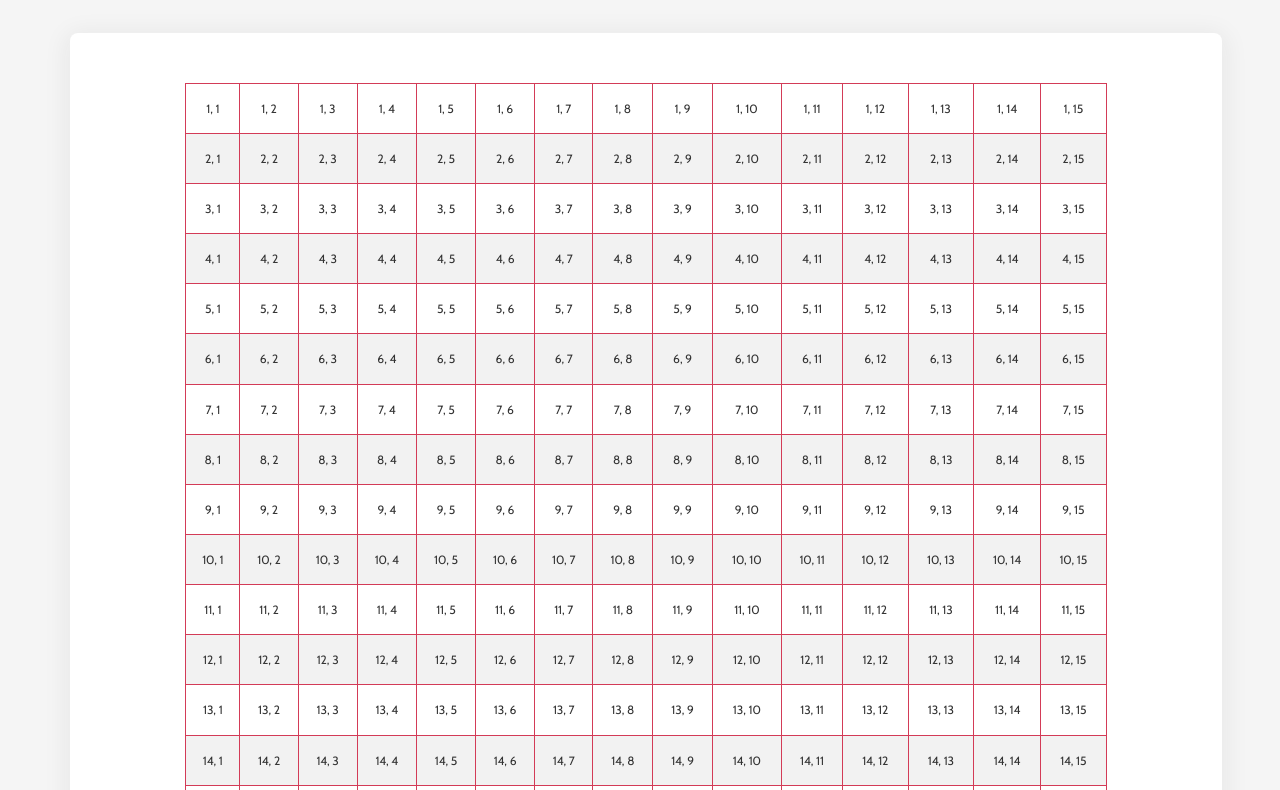
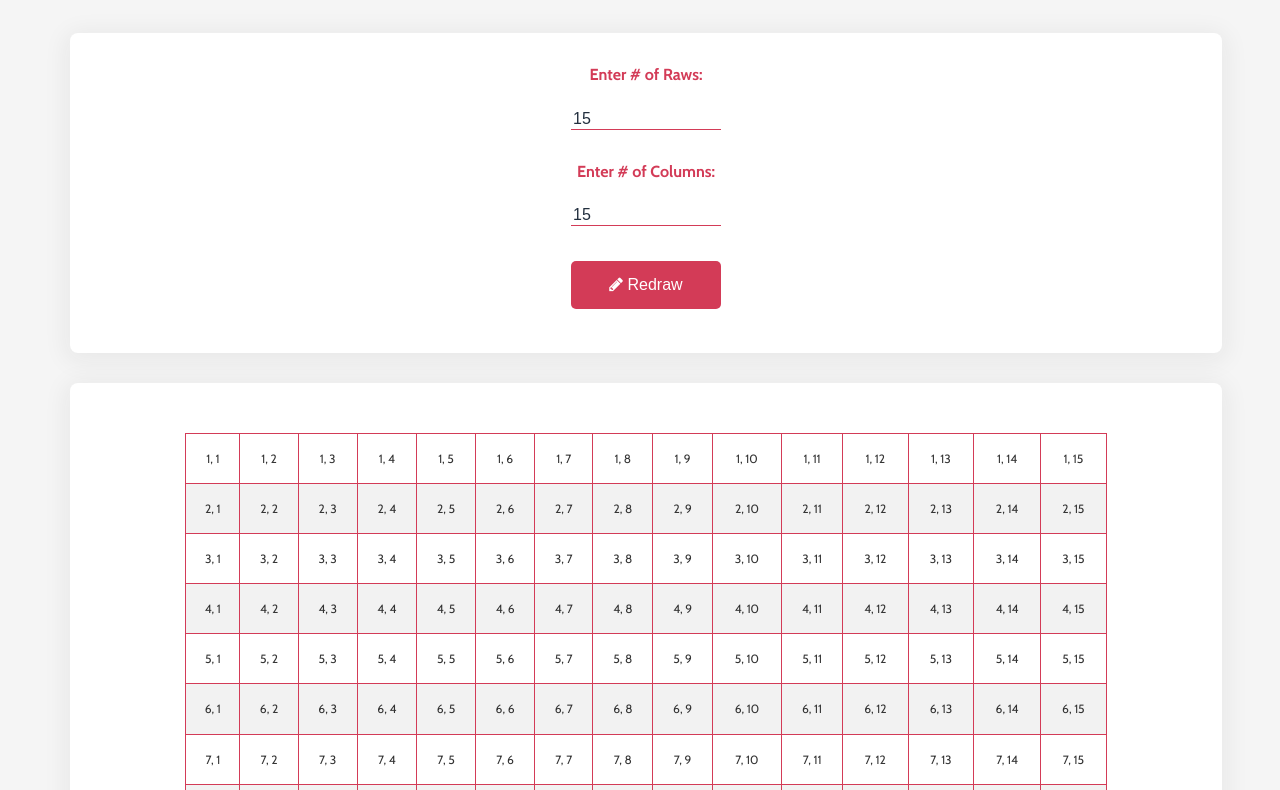
Before and after one commit to ferdowsirumi/dynamic-table, a plain HTML site: page assignment2.html in a window 1280 px wide. Shown: the part 240-1030 px from the top of the page. Drawn offline with nearby package versions, Linux system fonts and the light colour scheme.

Commit message:
added form

```diff
--- a/assignment2.html
+++ b/assignment2.html
@@ -38,6 +38,7 @@
           </div>
           <input type="checkbox" id="nav-check">
           <div class="nav-links" id="navbar">
+            <a href="#redrawTable">Draw Table</a>
             <!-- <a href="#produccts">Products</a>
           <a href="#product-details">Product Details</a>
           <a href="#specs">Specs</a>
@@ -57,16 +58,38 @@
       <div class="section-tittle">
         <h2>Generate Table</h2>
       </div>
+      <div class="main-services anim" id="redrawTable">
+        <div style="width:400px; margin:auto;">
+          <form id="redrawForm" onsubmit="return false;">
+            <p class="labelText" for="tableRaw">Enter # of Raws:</p>
+            <input type="number" min=1 max=500 id="tableRow" value="15" class="large-input" name="tableRow"
+              class="large-input" placeholder="please enter a raw" required
+              oninvalid="this.setCustomValidity('Enter a row between 1 to 500')" oninput="this.setCustomValidity('')">
+            <p class="labelText" for="tableColumn">Enter # of Columns:</p>
+
+            <input type="number" min=1 max=500 id="tableColumn" value="15" class="large-input"
+              placeholder="please enter a column" name="tableColumn" class="large-input" required
+              oninvalid="this.setCustomValidity('Enter a column between 1 to 500')"
+              oninput="this.setCustomValidity('')">
+
+            <p style="color: brown;" class="" id="validationResult"> </p>
+
+            <button class="button" type="submit" oninvalid="return;" onclick="redrawTable();"><i
+                class="fa fa-pencil"></i>
+              Redraw</button>
+          </form>
+        </div>
+      </div>
+
       <div class="main-services" style="overflow:auto; padding-top:50px;">
-
-
-          <div style="width:inherit; max-width: 80vw; overflow-x:auto; margin:auto;">
+        <div id="tablePanel" style="width:inherit; max-width: 80vw; overflow-x:auto; margin:auto;">
           <table id="myTable">
 
           </table>
         </div>
         <div style="width:70%;margin:auto;text-align:center;margin-top:20px;">
-          <butto onclick="redrawTable()" class="button"><i class="fa fa-pencil"></i> Redraw</button>
+          <a href="#redrawTable">Redraw</a>
+          <!-- <button onclick="href='#redrawTable'" class="button"><i class="fa fa-pencil"></i> Redraw</button> -->
         </div>
       </div>
     </div>
@@ -86,16 +109,6 @@
                 <i class="fa fa-link"></i> Logo Used from
                 <a href="https://undraw.co/search" target="_blank"> Undraw</a>
               </p>
-              <!-- <p>
-                <i class="fa fa-link"></i> Product Details Inspiration:
-                <a href="https://www.rogers.com/phones/iphone-12-pro?province=SK&flowType=nac&colour=graphite&storage=128gb&tierType=upfrontEdge&upfrontEdge=true"
-                  target="_blank"> Iphone 12 Pro Details</a>
-              </p>
-              <p>
-                <i class="fa fa-link"></i> Rogers Product Provincial Sites:
-                <a href="https://www.rogers.com/phones/?province=ON" target="_blank"> ONTARIO</a>,
-                <a href="https://www.rogers.com/phones/?province=MB" target="_blank"> MANITOBA</a>
-              </p> -->
             </div>
           </div>
         </div>
--- a/assignment2.js
+++ b/assignment2.js
@@ -3,27 +3,34 @@ var ROW_LIMIT = 15;
 var COLUMN_LIMIT = 15;
 
 window.addEventListener('load', drawTable, false);
+
 function redrawTable() {
-    ROW_LIMIT = parseInt(prompt("Enter a ROW Size", "0"));
-    COLUMN_LIMIT = parseInt(prompt("Enter a COLUMN Size", "0"));
-    drawTable();
+    var redrawForm = document.getElementById("redrawForm");
+    var tableRawField = document.getElementById("tableRow");
+    var tableColumnField = document.getElementById("tableColumn")
+    if (redrawForm.checkValidity()) {
+        ROW_LIMIT = isNaN(parseInt(tableRawField.value)) ? 0 : parseInt(tableRawField.value);
+        COLUMN_LIMIT = isNaN(parseInt(tableColumnField.value)) ? 0 : parseInt(tableColumnField.value);
+        drawTable();
+        document.getElementById("validationResult").innerHTML = "";
+        document.getElementById('tablePanel').scrollIntoView();
+    }
+    else {
+        document.getElementById("validationResult").innerHTML = "We need both number of raws and columns to draw the table";
+    }
 }
-
 function drawTable() {
-
     var myTable = "";
-
     for (var i = 1; i <= ROW_LIMIT; i++) {
         myTable += '<tr>';
         for (var j = 1; j <= COLUMN_LIMIT; j++) {
             myTable +=
-            '<td> ' +
-                    ' <p>' + i + ", " + j + '</p> ' +
-            '</td>';
+                '<td> ' +
+                ' <p>' + i + ", " + j + '</p> ' +
+                '</td>';
         }
         myTable += '</tr>'
     }
-
     document.getElementById("myTable").innerHTML = myTable;
 }
 
--- a/style.css
+++ b/style.css
@@ -657,3 +657,59 @@ th {
   cursor: pointer;
   border-radius:5px;
 }
+
+/* FORM */
+.labelText {
+  text-align: center;
+/* margin-left: 150px; */
+  font-size: 16px;
+  font-weight:900;
+  color:#D33B57;
+}
+
+.large-input {
+  color: #222f3e;
+  text-align: left;
+  font-size: 16px;
+  font-weight: 200;
+  outline: none;
+  border: none;
+  background: none;
+  border-bottom: 1px solid #D33B57;
+  width: 150px;
+  margin-bottom: 15px;
+}
+
+.small{
+  display:inline-block;
+  padding-left: 10px;
+}
+
+::placeholder {
+  color: grey;
+  opacity: 1;
+  font-size: 12px;
+}
+
+:-ms-input-placeholder {
+ color: grey;
+ font-size: 12px;
+
+}
+
+::-ms-input-placeholder {
+ color: grey;
+ font-size: 12px;
+
+}
+
+.large-input:focus {
+  border-bottom: 2px solid #341f97;
+  width: 165px;
+  transition: 0.5s;
+}
+.small-input:focus {
+  border-bottom: 2px solid #341f97;
+  width: 155px;
+  transition: 0.3s;
+}
```
